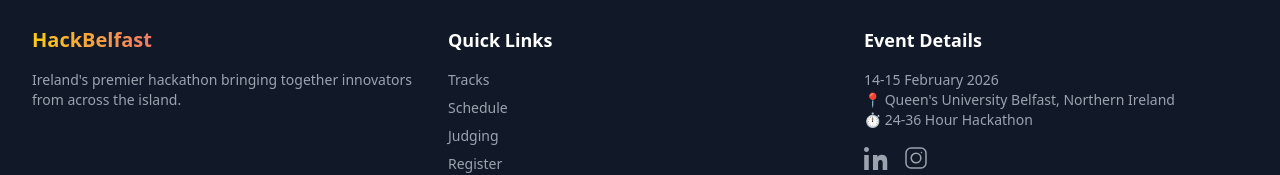
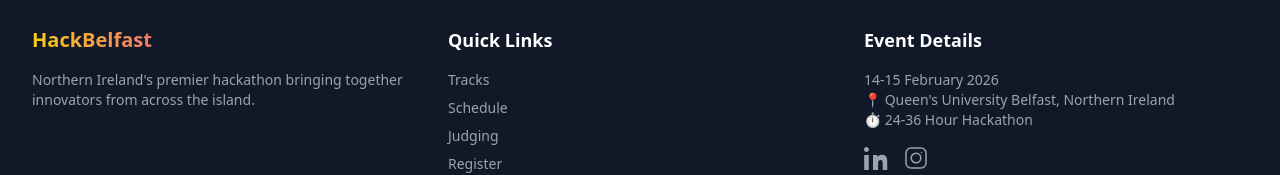
Before and after one commit to hackbelfast/HackBelfast-Website, a React (Vite) app in the folder frontend/: page / in a window 1280 px wide. Shown: the part 3409-3584 px from the top of the page. Built offline with nearby package versions, Linux system fonts and the light colour scheme; the HTML template or start-up script is replaced by a standard one.

Commit message:
Fixed footer

```diff
--- a/frontend/src/components/Footer.tsx
+++ b/frontend/src/components/Footer.tsx
@@ -11,7 +11,7 @@
               HackBelfast
             </h3>
             <p className="text-gray-400 text-sm">
-              Ireland's premier hackathon bringing together innovators from across the island.
+              Northern Ireland's premier hackathon bringing together innovators from across the island.
             </p>
           </div>
 
```
